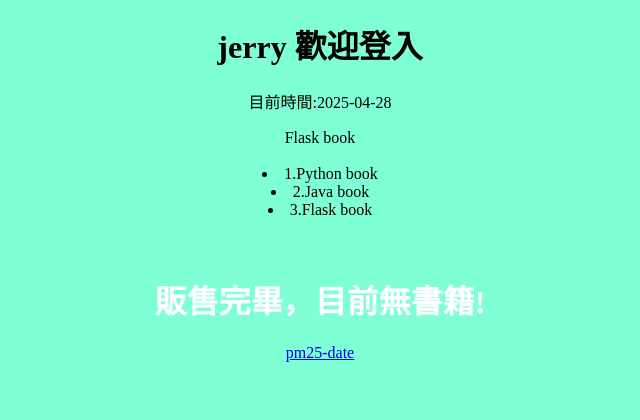
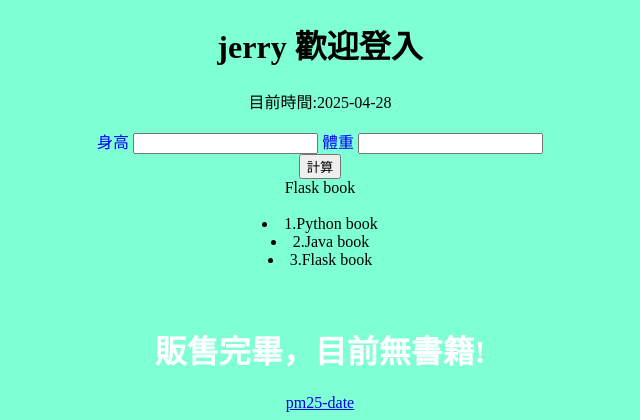
Before and after one commit to Robert-Liu-31039/flask-pm25, a Flask app: page / in a window 1280 px wide. Shown: the top 420 px of the page, without its empty margins (320-960 px from the left). Run offline with Flask 3, Linux system fonts and the light colour scheme.

Commit message:
透由前端的 form 表單，submit 送出前端物件資訊至後端接收與運算

```diff
--- a/app.py
+++ b/app.py
@@ -1,4 +1,4 @@
-from flask import Flask, render_template
+from flask import Flask, render_template, request
 from datetime import datetime
 import pymysql
 import pandas as pd
@@ -61,5 +61,15 @@ def get_pm25_data():
     return df.values.tolist()
 
 
+@app.route("/bmi")
+def get_bmi():
+    # request.args.get("@參數名稱) -> 根據 form 所回傳的參數內容，去做參數的值的接取
+    height = eval(request.args.get("height"))
+    weight = eval(request.args.get("weight"))
+
+    bmi = round(weight / (height / 100) ** 2, 2)
+    return {"height": height, "weight": weight, "bmi": bmi}
+
+
 # 讓 Flask Server run 起來
 app.run(debug=True)
--- a/templates/index.html
+++ b/templates/index.html
@@ -24,11 +24,24 @@
             border: 1px solid black;
             width: 300px;
         }
+
+        form{
+            color: blue;
+        }
     </style>
 </head>
 <body>
     <h1> {{name}} 歡迎登入</h1>
     <p>目前時間:{{now}}</p>
+
+    <form action="/bmi">
+        <label for="">身高</label>
+        <input type="number" name="height">
+        <label for="">體重</label>
+        <input type="number" name="weight">
+        <br>
+        <button type="submit">計算</button>
+    </form>
 
     {{books[3]}}
     <br>
```
